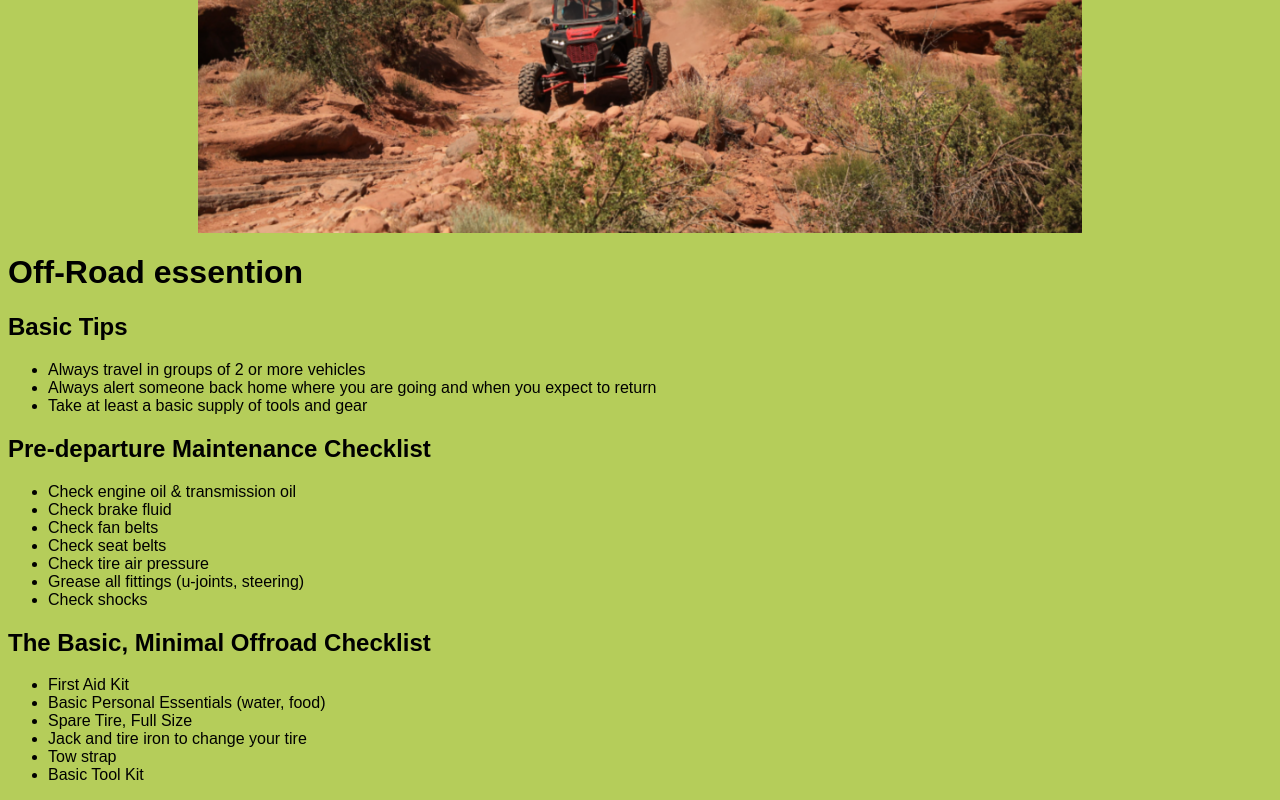
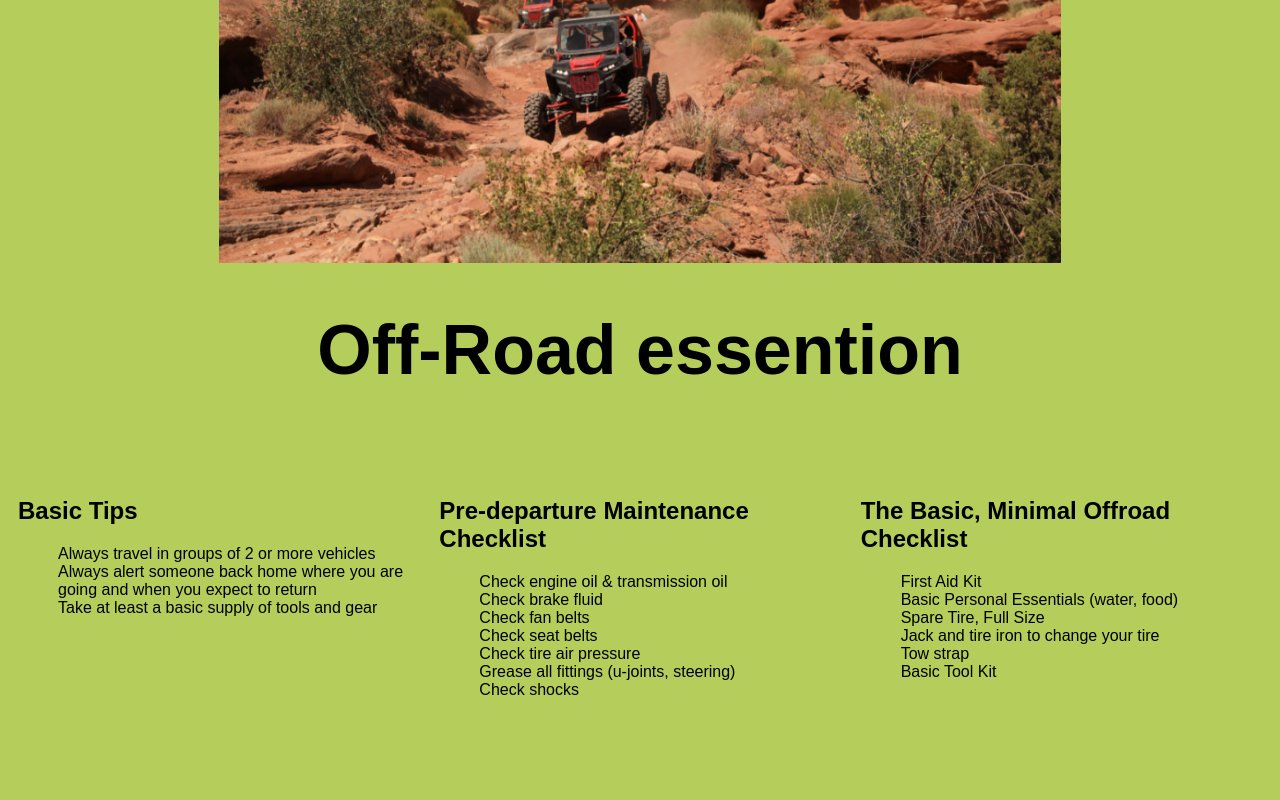
Before and after one commit to JenniferCarreno1/JenniferCarreno1.github.io, a plain HTML site: page what.youll.need.html in a window 1280 px wide. Shown: the part 363-1163 px from the top of the page. Drawn offline with Linux system fonts and the light colour scheme; a web font is replaced by a local one.

Commit message:
Add files via upload

```diff
--- a/styles.css
+++ b/styles.css
@@ -11,11 +11,22 @@ body {
         "wdth" 100;
 }
 
+.center {
+    border: 3px solid rgb(212, 103, 216);
+    text-align: center;
+    display: block;
+    align-self: center;
+}
+
+.intro {
+    text-align: center;
+}
+
 .main-photo {
     display: block;
     margin-left: auto;
     margin-right: auto;
-    width: 80%;
+    width: 50%;
 }
 
 .main-photo2 {
@@ -25,3 +36,31 @@ body {
     height: 75%;
     width: 70%;
 }
+
+ul {
+    list-style: none;
+}
+
+/* Style the header */
+.header {
+
+    padding: 30px;
+    text-align: center;
+    font-size: 35px;
+}
+
+/* Container for flexboxes */
+.row {
+    display: -webkit-flex;
+    display: flex;
+}
+
+/* Create three equal columns that sits next to each other */
+.column {
+    -webkit-flex: 1;
+    -ms-flex: 1;
+    flex: 1;
+    padding: 10px;
+    height: 300px;
+    /* Should be removed. Only for demonstration */
+}
--- a/what.youll.need.html
+++ b/what.youll.need.html
@@ -10,23 +10,24 @@
 </head>
 
 <body class="sour-gummy">
-    <header>
-        <img class="main-photo2" src="moab.png" <div class="intro">
+    <div class="header">
+        <img class="main-photo2" src="moab.png">
+        <div class="intro">
             <h1>Off-Road essention</h1>
-        <header>
+        </div>
     </div>
 
-            <main>
-                <section class="Basic Tips">
+    <div class="row">
+        <div class="column">
             <h2> Basic Tips</h2>
             <ul>
                 <li> Always travel in groups of 2 or more vehicles </li>
                 <li> Always alert someone back home where you are going and when you expect to return</li>
                 <li> Take at least a basic supply of tools and gear </li>
             </ul>
-                </section>
+        </div>
 
-                <section>
+        <div class="column">
             <h2> Pre-departure Maintenance Checklist</h2>
             <ul>
                 <li>Check engine oil & transmission oil </li>
@@ -37,9 +38,8 @@
                 <li>Grease all fittings (u-joints, steering)</li>
                 <li>Check shocks</li>
             </ul>
-                </section>
-
-                <section>
+        </div>
+        <div class="column">
             <h2>The Basic, Minimal Offroad Checklist</h2>
             <ul>
                 <li>First Aid Kit</li>
@@ -50,6 +50,7 @@
                 <li>Basic Tool Kit </li>
 
             </ul>
-                </section>
+        </div>
+    </div>
 
 </body>
```
Also changed, not shown: Index.html (+17 -5 lines), images.jfif (added), moab2.jfif (added), sunset1.jfif (added). Lines whose indentation alone changed are shown as unchanged.
